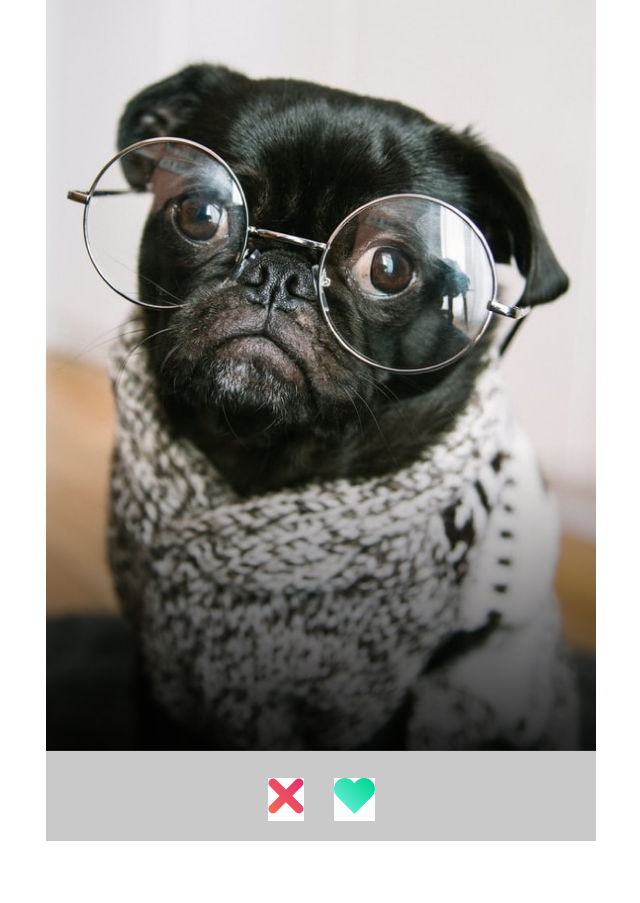
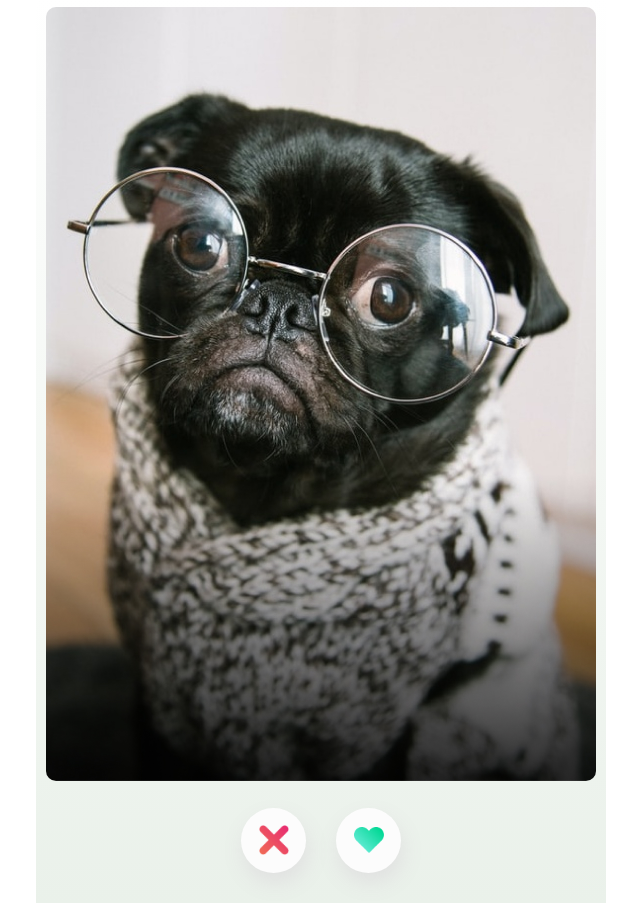
Before and after one commit to adidumitrascu/dice-game, a plain HTML site: page index.html in a window 1280 px wide. Shown: the part 95-998 px from the top of the page, without its empty margins (319-959 px from the left). Before the commit the page ends 936 px from the top, so only its background shows below. Drawn offline with Linux system fonts and the light colour scheme.

Commit message:
main default state

```diff
--- a/index.css
+++ b/index.css
@@ -9,8 +9,13 @@ nav,
 main {
   width: 550px;
   margin: 0 auto;
-  background: rgb(201, 201, 201)
+  padding: 10px;
 }
+
+main{
+  background-image: linear-gradient(to bottom, rgba(255,0,0,0), rgb(234, 241, 234));
+}
+
 
 .logo-img {
   width: 65px;
@@ -33,11 +38,7 @@ li {
   list-style-type: none;
 }
 
-img {
-  width: 100%;
-}
-
-section ul {
+section {
   display: flex;
   justify-content: center;
   gap: 30px;
@@ -45,11 +46,32 @@ section ul {
   margin: 0;
 }
 
-section ul li {
+button {
   background:rgb(252, 252, 252);
+  width: 65px;
+  height: 65px;
+  border-radius: 50%;
+  border: none;
+  filter: drop-shadow(2px 10px 10px rgb(224, 224, 224));
 }
 
-.cross,
-.heart {
-  width: 30px
+.btn {
+  width: 30px;
+  vertical-align: middle;
 }
+
+.cross-btn:hover {
+  background: rgb(235, 219, 219);
+  filter: drop-shadow(2px 10px 10px rgb(230, 202, 202));
+}
+
+.heart-btn:hover {
+  background: rgb(203, 240, 223);
+  filter: drop-shadow(2px 10px 10px rgb(180, 218, 197));
+}
+
+
+#hero {
+  width: 100%;
+  border-radius: 10px;
+}
--- a/index.html
+++ b/index.html
@@ -3,6 +3,7 @@
   <head>
     <meta charset="UTF-8">
     <meta http-equiv="X-UA-Compatible" content="IE=edge">
+    <meta name="viewport" content="width=device-width, initial-scale=1.0">
     <meta name="viewport" content="width=device-width, initial-scale=1.0">
     <link rel="preconnect" href="https://fonts.googleapis.com">
     <link rel="preconnect" href="https://fonts.gstatic.com" crossorigin>
@@ -20,12 +21,10 @@
       </ul>
     </nav>
     <main>
-      <img src="/images/dog-rex.jpg">
+      <img id="hero" src="/images/dog-rex.jpg">
       <section>
-        <ul>
-          <li><img class="cross-btn" src="/images/icon-cross.png"></li>
-          <li><img class="heart-btn" src="/images/icon-heart.png"></li>
-        </ul>
+        <button class="cross-btn"><img class="btn" src="/images/icon-cross.png"></button>
+        <button class="heart-btn"><img class="btn" src="/images/icon-heart.png"></button>
       </section>
     </main>
     <script src="index.js" type="module"></script>
```
